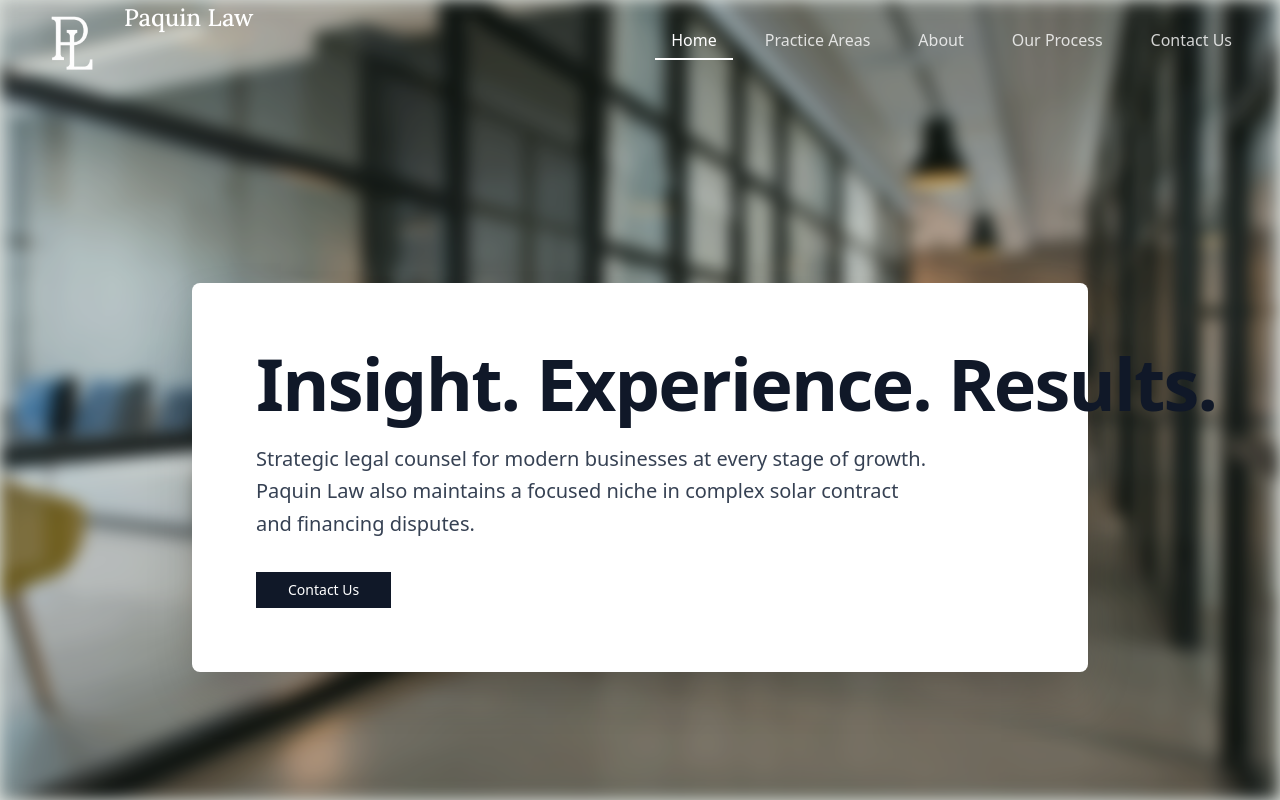
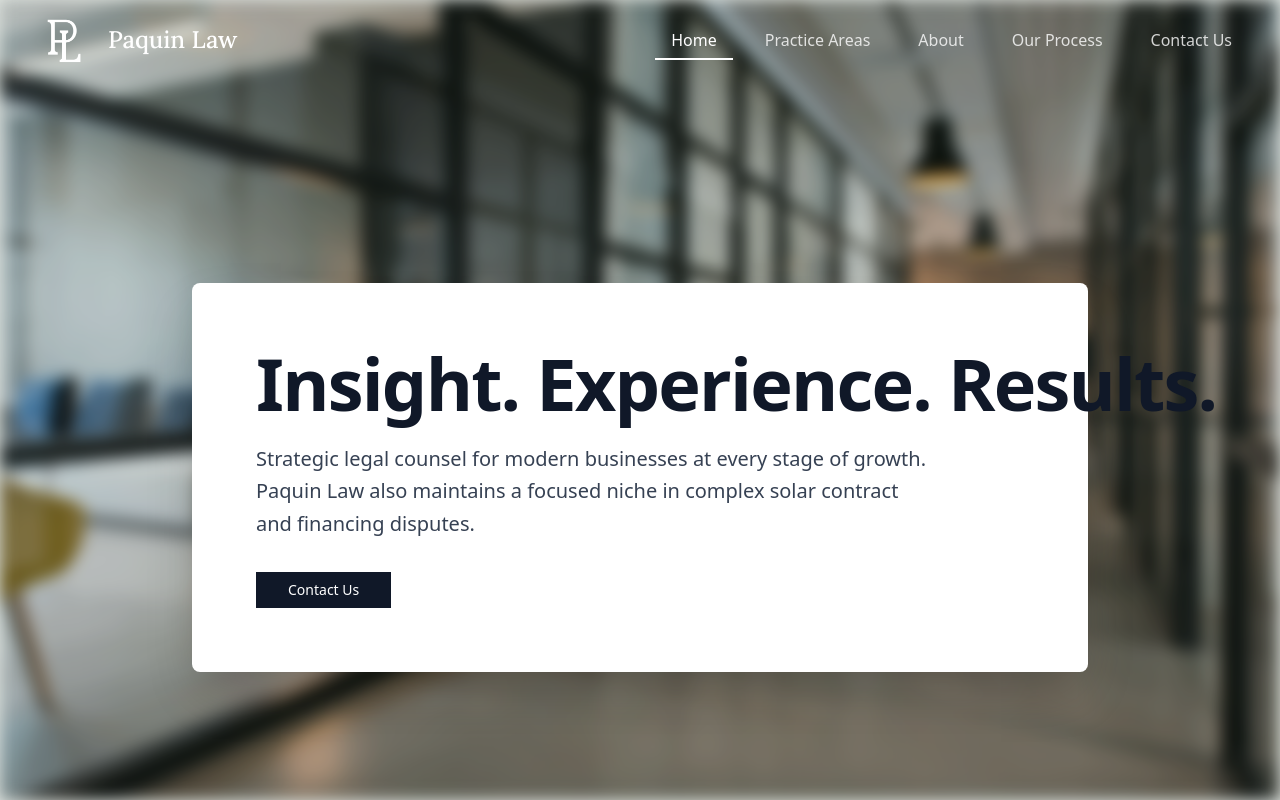
Before and after one commit to henrypaq/paquin-law-website, a Next.js app: page / in a window 1280 px wide. Shown: the top 800 px of the page. Built offline with nearby package versions, Linux system fonts and the light colour scheme.

Commit message:
Make logo white on hero, forest green on white header, remove top padding, and reduce logo size

```diff
--- a/components/Navbar.tsx
+++ b/components/Navbar.tsx
@@ -57,12 +57,17 @@ const Navbar = () => {
           <div className="flex-shrink-0">
             <button
               onClick={() => scrollToSection("#home")}
-              className="flex items-start space-x-3 transition-colors duration-300 pt-1"
+              className="flex items-center space-x-3 transition-colors duration-300"
             >
               <img
                 src={isScrolled ? "/light_logo.png" : "/dark_logo.png"}
                 alt="Paquin Law Logo"
-                className="h-16 md:h-20 w-auto"
+                className="h-12 md:h-16 w-auto"
+                style={isScrolled ? {
+                  filter: 'brightness(0) saturate(100%) invert(15%) sepia(95%) saturate(2000%) hue-rotate(100deg) brightness(0.6) contrast(1.1)'
+                } : {
+                  filter: 'brightness(0) invert(1)'
+                }}
               />
                     <span className={`text-xl md:text-2xl font-lora font-medium transition-colors duration-300 ${
                       isScrolled ? "text-gray-800 hover:text-gray-900" : "text-white hover:text-white/80"
```
